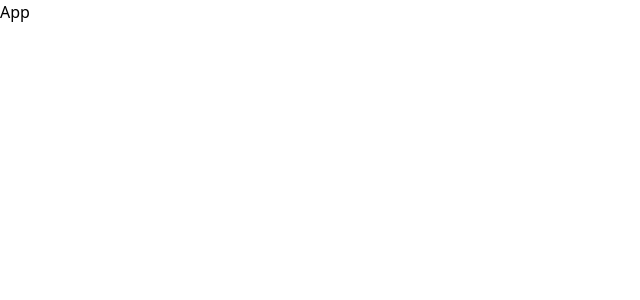
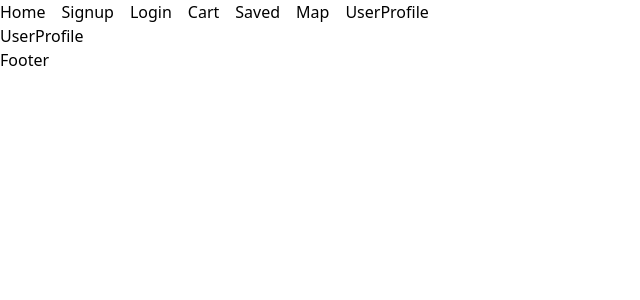
Before and after one commit to IEEE-Victoris-2-0/MediXpert-Front-End, a React (Vite) app: page /userprofile in a window 1280 px wide. Shown: the top 300 px of the page, without its empty margins (0-640 px from the left). Built offline with nearby package versions, Linux system fonts and the light colour scheme; the HTML template or start-up script is replaced by a standard one.

Commit message:
implemented routing

```diff
--- a/src/App.jsx
+++ b/src/App.jsx
@@ -1,7 +1,39 @@
 import React from "react";
+import Home from "./pages/Home";
+import Signup from "./pages/Signup";
+import Login from "./pages/Login";
+import Cart from "./pages/Cart";
+import SingleDrug from "./pages/SingleDrug";
+import Search from "./pages/Search";
+import Saved from "./pages/Saved";
+import ResetPassword from "./pages/ResetPassword";
+import PharmacyProfile from "./pages/PharmacyProfile";
+import Map from "./pages/Map";
+import UserProfile from "./pages/UserProfile";
+import { Routes, Route } from "react-router-dom";
+import Navbar from "./components/Navbar";
+import Footer from "./components/Footer";
 
 const App = () => {
-  return <div>App</div>;
+  return (
+    <>
+      <Navbar />
+      <Routes>
+        <Route path="/" element={<Home />} />
+        <Route path="/signup" element={<Signup />} />
+        <Route path="/login" element={<Login />} />
+        <Route path="/cart" element={<Cart />} />
+        <Route path="/drug/:id" element={<SingleDrug />} />
+        <Route path="/search" element={<Search />} />
+        <Route path="/saved" element={<Saved />} />
+        <Route path="/resetpassword" element={<ResetPassword />} />
+        <Route path="/pharmacyprofile" element={<PharmacyProfile />} />
+        <Route path="/map" element={<Map />} />
+        <Route path="/userprofile" element={<UserProfile />} />
+      </Routes>
+      <Footer />
+    </>
+  );
 };
 
 export default App;
--- a/src/components/Navbar.jsx
+++ b/src/components/Navbar.jsx
@@ -1,7 +1,18 @@
 import React from "react";
+import { NavLink } from "react-router-dom";
 
 const Navbar = () => {
-  return <nav>Navbar</nav>;
+  return (
+    <nav className="flex gap-4">
+      <NavLink to="/">Home</NavLink>
+      <NavLink to="/signup">Signup</NavLink>
+      <NavLink to="/login">Login</NavLink>
+      <NavLink to="/cart">Cart</NavLink>
+      <NavLink to="/saved">Saved</NavLink>
+      <NavLink to="/map">Map</NavLink>
+      <NavLink to="/userprofile">UserProfile</NavLink>
+    </nav>
+  );
 };
 
 export default Navbar;
--- /dev/null
+++ b/src/pages/UserProfile.jsx
@@ -0,0 +1,7 @@
+import React from "react";
+
+const UserProfile = () => {
+  return <div>UserProfile</div>;
+};
+
+export default UserProfile;
```
